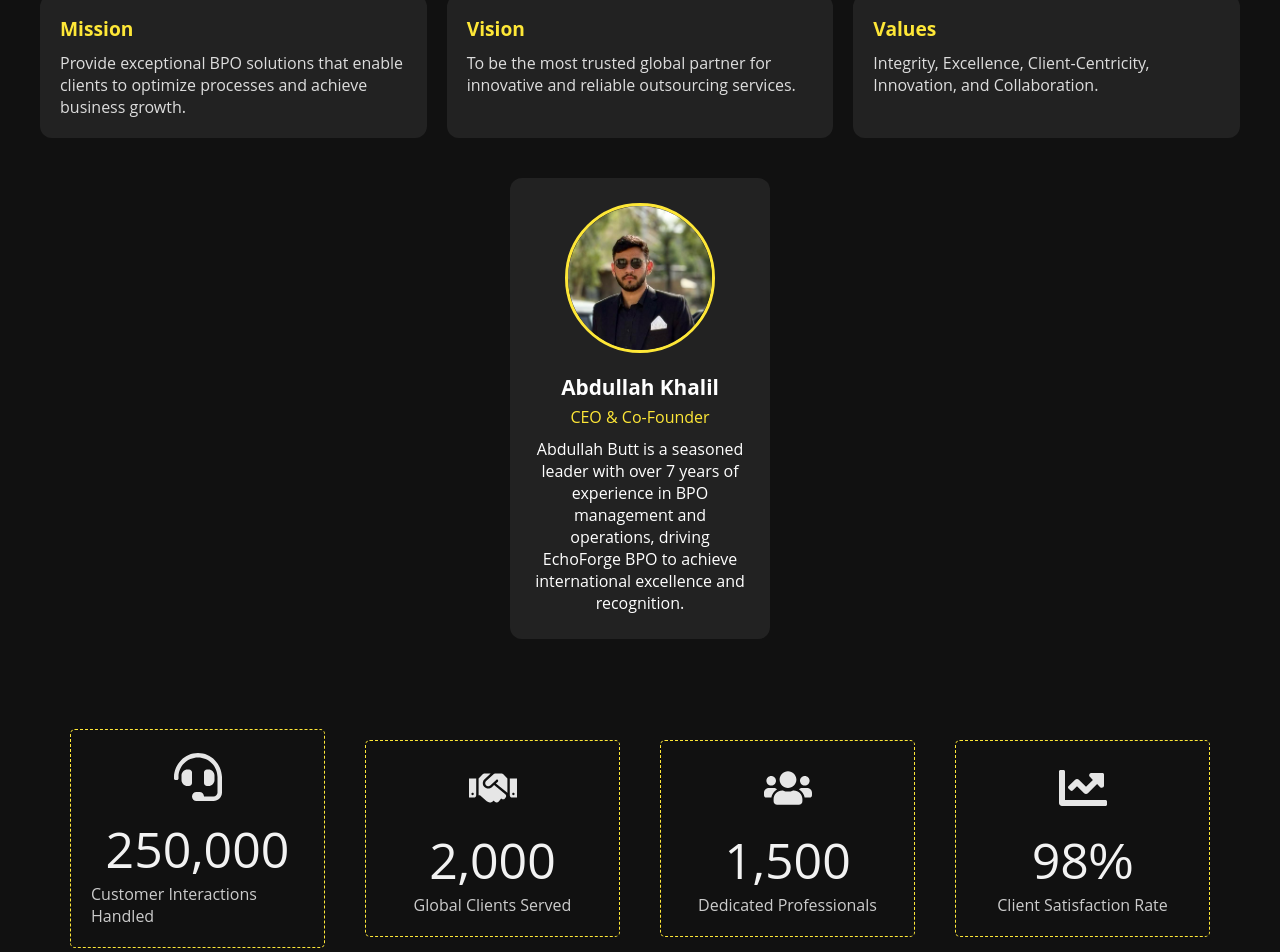
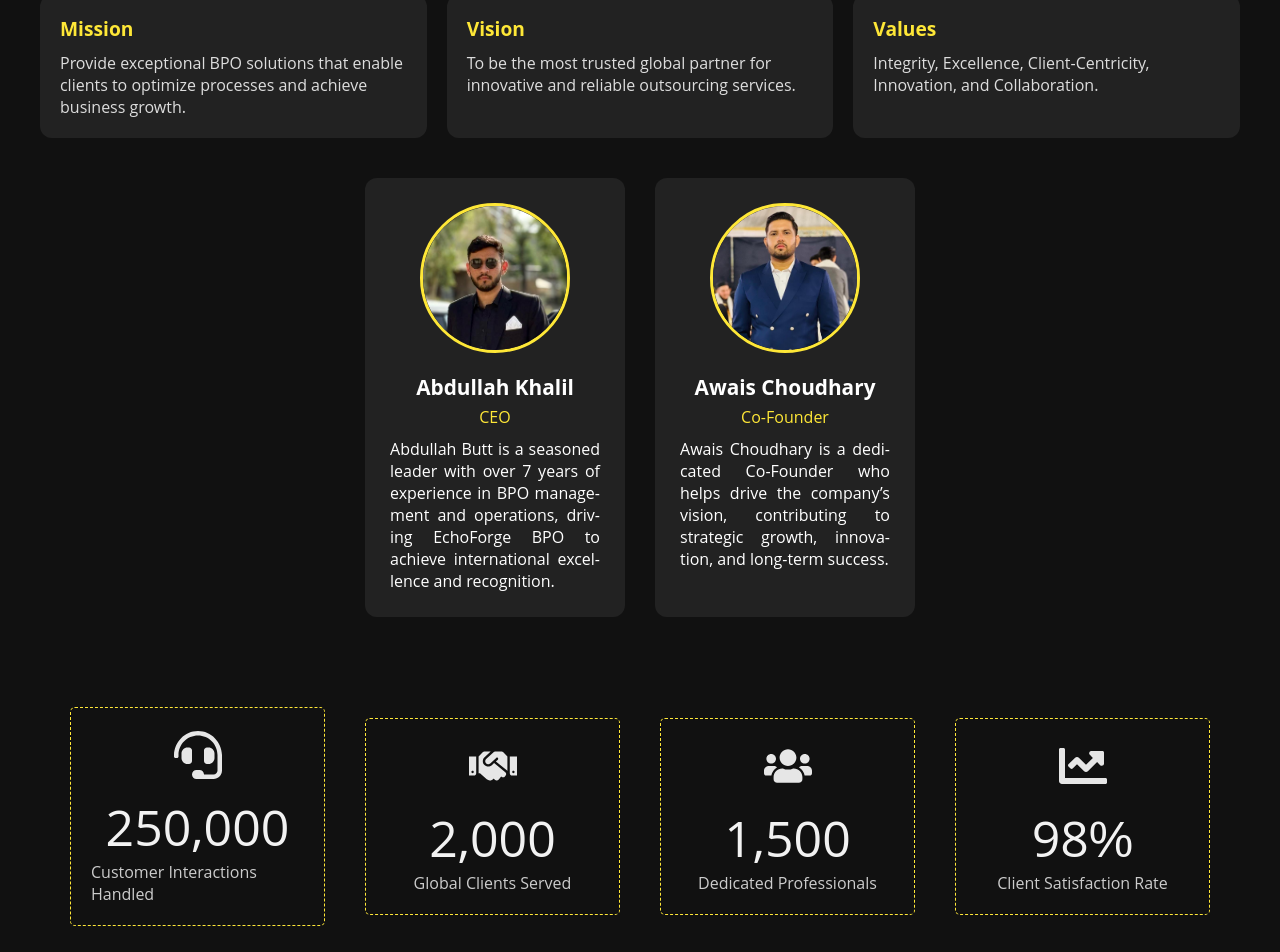
Before and after one commit to gulfarazkhanniazi/echoforge-bpo, a Next.js app: page / in a window 1280 px wide. Shown: the part 1346-2298 px from the top of the page. Built offline with nearby package versions, Linux system fonts and the light colour scheme.

Commit message:
Refactor code structure for improved readability and maintainability

```diff
--- a/app/components/AboutUs.js
+++ b/app/components/AboutUs.js
@@ -66,17 +66,36 @@ export default function AboutUs() {
           <div className="ceo-card">
             <Image
               src="/butt.jpeg"
-              alt="John Doe"
+              alt="Abdullah Khalil"
               className="ceo-image"
               height={150}
               width={150}
             />
             <h3 className="ceo-name">Abdullah Khalil</h3>
-            <p className="ceo-title">CEO & Co-Founder</p>
-            <p>
+            <p className="ceo-title">CEO</p>
+            <p className="ceo-p">
               Abdullah Butt is a seasoned leader with over 7 years of experience
               in BPO management and operations, driving EchoForge BPO to
               achieve international excellence and recognition.
+            </p>
+
+            {/* <div className="ceo-socials">
+              <a href="#" className="ceo-social-link">LinkedIn</a>
+              <a href="#" className="ceo-social-link">Twitter</a>
+            </div> */}
+          </div>
+          <div className="ceo-card">
+            <Image style={{objectFit: "cover", objectPosition: "top"}}
+              src="/awaiis.jpeg"
+              alt="Awais Choudhary"
+              className="ceo-image"
+              height={150}
+              width={150}
+            />
+            <h3 className="ceo-name">Awais Choudhary</h3>
+            <p className="ceo-title"> Co-Founder</p>
+            <p className="ceo-p">
+              Awais Choudhary is a dedicated Co-Founder who helps drive the company’s vision, contributing to strategic growth, innovation, and long-term success.
             </p>
 
             {/* <div className="ceo-socials">
--- a/app/globals.css
+++ b/app/globals.css
@@ -534,6 +534,10 @@ header {
 
 .ceo-social-link:hover {
   color: var(--primary-color);
+}
+.ceo-p{
+  text-align: justify;
+  hyphens: auto;
 }
 
 @media (max-width: 1024px) {
```
Also changed, not shown: public/awaiis.jpeg (added), public/buttfasi.jpeg (added).
